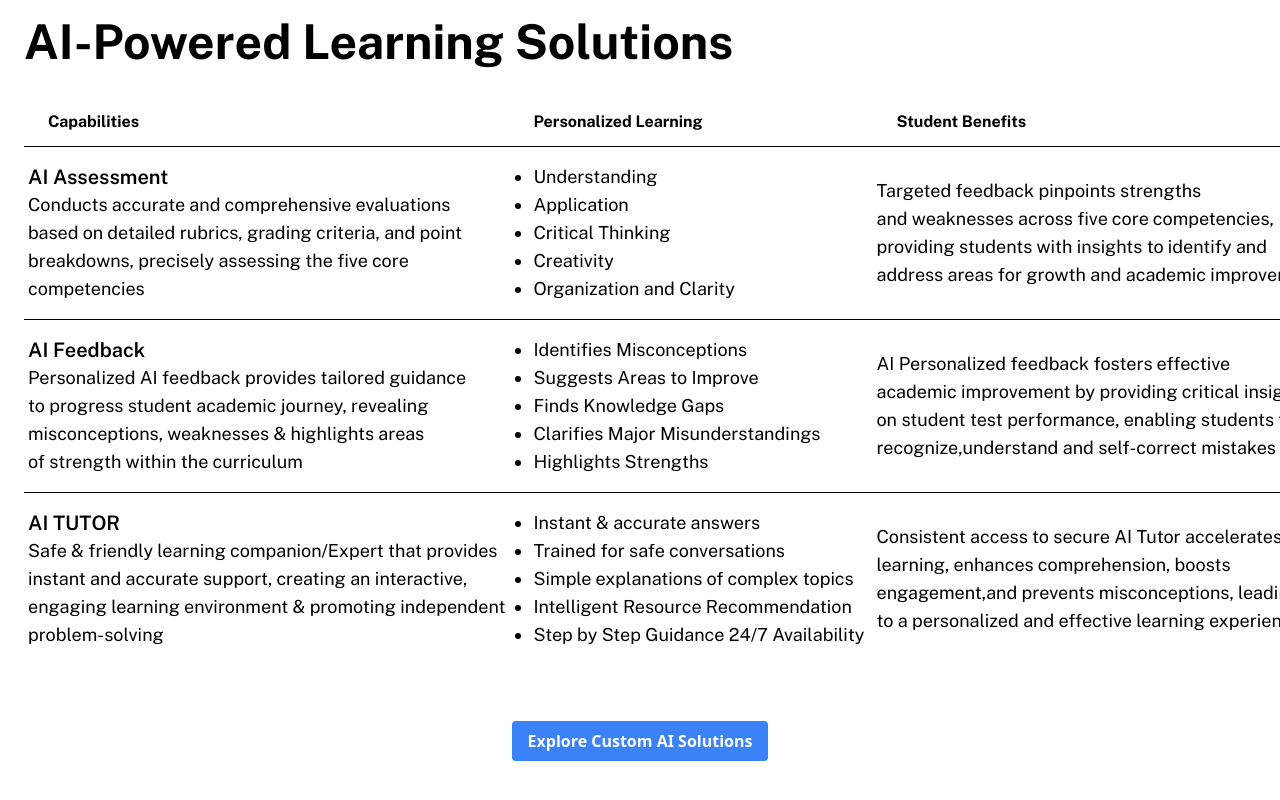
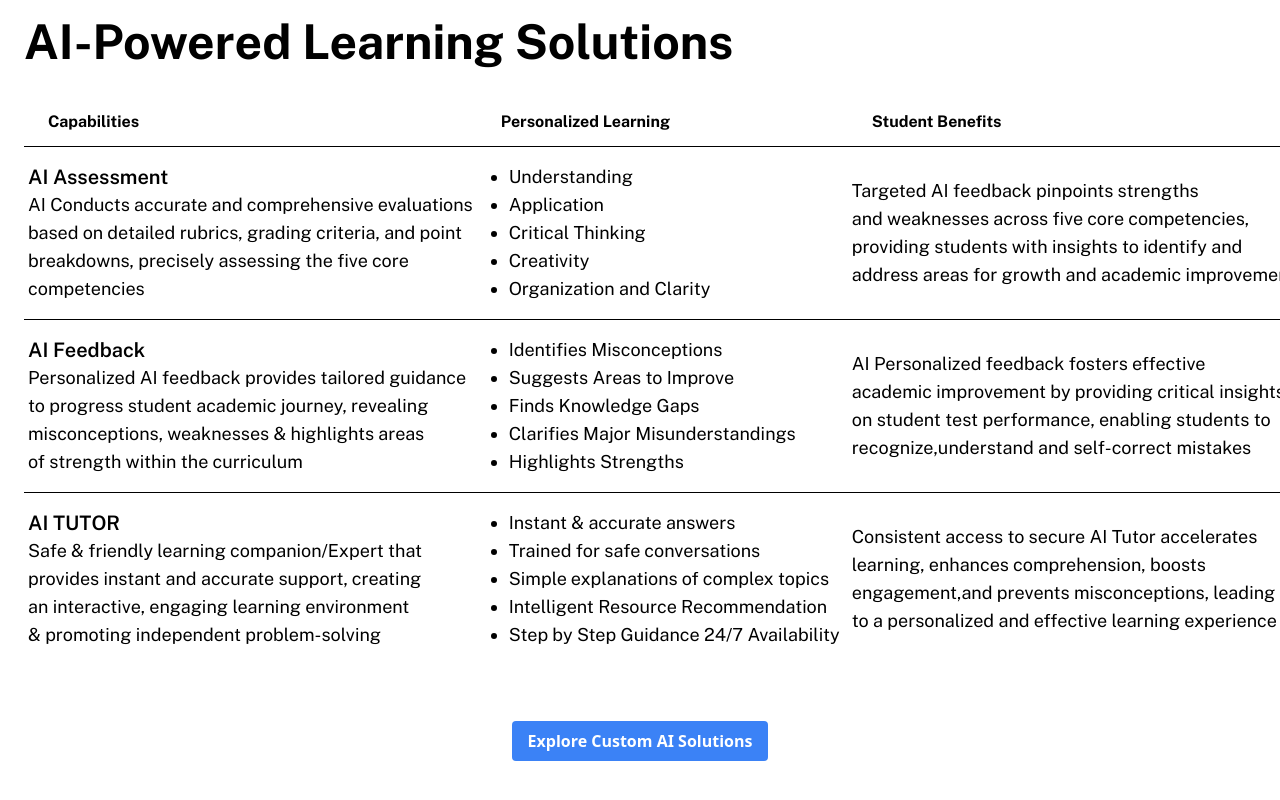
Before and after one commit to Cosmic-Clank/nexgen, a website: page public/ai.html in a window 1280 px wide. Shown: the part 3543-4343 px from the top of the page. Drawn offline with nearby package versions, Linux system fonts and the light colour scheme; a web font is replaced by a local one.

Commit message:
updated: table again

```diff
--- a/public/ai.html
+++ b/public/ai.html
@@ -321,12 +321,13 @@
                         <tr class="bg-white border-t border-black">
                             <td class="px-1 py-4 whitespace-nowrap">
                                 <h3 class="text-xl font-semibold">AI Assessment</h3>
-                                <p class="text-lg">Conducts accurate and comprehensive evaluations<br>based on detailed
+                                <p class="text-lg">AI Conducts accurate and comprehensive evaluations<br>based on
+                                    detailed
                                     rubrics, grading criteria, and point<br>
                                     breakdowns, precisely assessing the five core<br>competencies
                                 </p>
                             </td>
-                            <td class="pl-6 pr-2 py-4">
+                            <td class="pl-8 pr-2 py-4">
                                 <ul class="text-lg list-disc whitespace-nowrap">
                                     <li>Understanding</li>
                                     <li>Application</li>
@@ -336,7 +337,7 @@
                                 </ul>
                             </td>
                             <td class="text-lg px-1 py-4 whitespace-nowrap">
-                                Targeted feedback pinpoints strengths<br> and weaknesses across
+                                Targeted AI feedback pinpoints strengths<br> and weaknesses across
                                 five core competencies,<br>providing students with insights to identify
                                 and<br>address areas for growth and academic improvement
                             </td>
@@ -349,7 +350,7 @@
                                     weaknesses & highlights areas<br> of strength within the curriculum
                                 </p>
                             </td>
-                            <td class="pl-6 pr-2 py-4">
+                            <td class="pl-8 pr-2 py-4">
                                 <ul class="text-lg list-disc whitespace-nowrap">
                                     <li>Identifies Misconceptions</li>
                                     <li>Suggests Areas to Improve</li>
@@ -367,12 +368,12 @@
                         <tr class="bg-white border-t border-black">
                             <td class="px-1 py-4 whitespace-nowrap">
                                 <h3 class="text-xl font-semibold">AI TUTOR</h3>
-                                <p class="text-lg">Safe & friendly learning companion/Expert that provides<br>
-                                    instant and accurate support, creating an interactive,<br>
-                                    engaging learning environment & promoting independent<br>problem-solving
+                                <p class="text-lg">Safe & friendly learning companion/Expert that<br>provides
+                                    instant and accurate support, creating <br>an interactive,
+                                    engaging learning environment<br>& promoting independent problem-solving
                                 </p>
                             </td>
-                            <td class="pl-6 pr-2 py-4">
+                            <td class="pl-8 pr-2 py-4">
                                 <ul class="text-lg list-disc whitespace-nowrap">
                                     <li>Instant & accurate answers</li>
                                     <li>Trained for safe conversations </li>
```
Also changed, not shown: public/styles.css.
